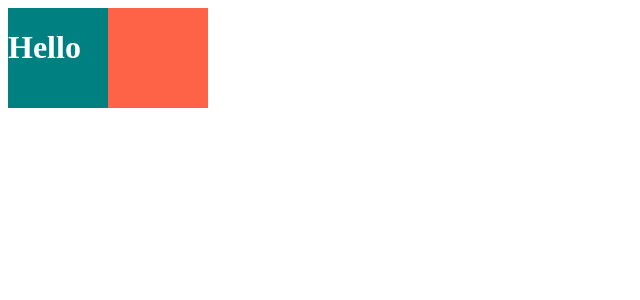
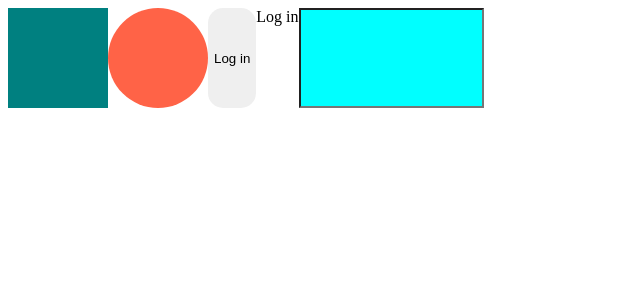
Before and after one commit to PCloud63514/react-masterclass, a React (Create React App) app: page / in a window 1280 px wide. Shown: the top 300 px of the page, without its empty margins (0-640 px from the left). Built offline with nearby package versions, Linux system fonts and the light colour scheme.

Commit message:
feat: 새로운 내용 학습

```diff
--- a/src/App.js
+++ b/src/App.js
@@ -4,29 +4,33 @@
   display: flex;
 `
 
-const BoxOne = styled.div`
-  background-color: teal;
+const Box = styled.div`
+  background-color: ${(props) => props.bgColor};
   width: 100px;
   height: 100px;
 `
 
-const BoxTwo = styled.div`
-  background-color: tomato;
-  width: 100px;
-  height: 100px;
+const Circle = styled(Box)`
+  border-radius: 50px;
 `
 
-const Text = styled.h1`
-  color: white;
+const Input = styled.input.attrs({required: true, minLength: 10})`
+  background-color: aqua;
+`;
+
+const Btn = styled.button`
+  border: 0;
+  border-radius: 15px;
 `
 
 function App() {
     return (
-        <Father>
-            <BoxOne>
-                <Text>Hello</Text>
-            </BoxOne>
-            <BoxTwo/>
+        <Father as="header">
+            <Box bgColor="teal"/>
+            <Circle bgColor="tomato"/>
+            <Btn>Log in</Btn>
+            <Btn as="a">Log in</Btn>
+            <Input/>
         </Father>
     )
 }
```
